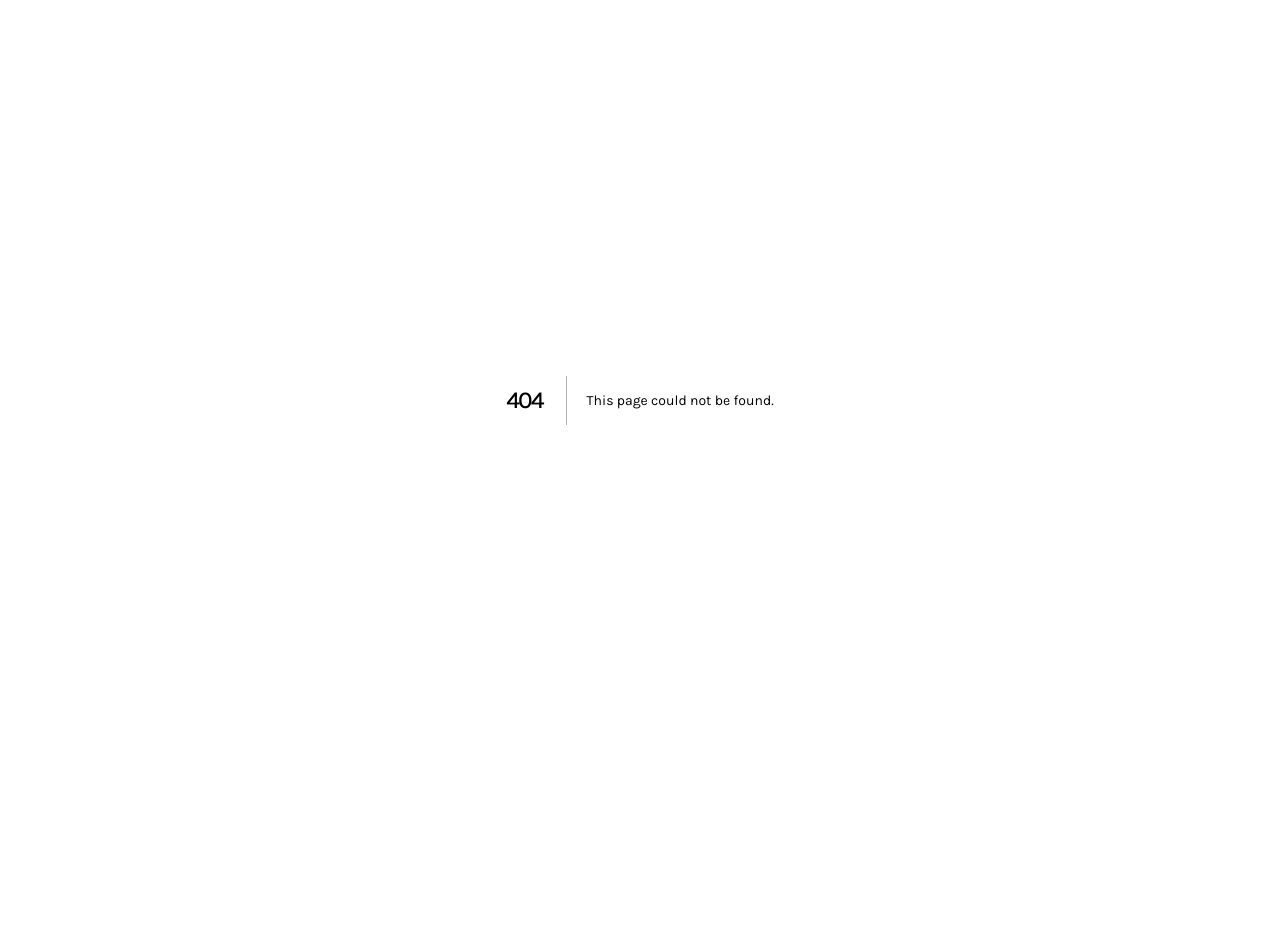
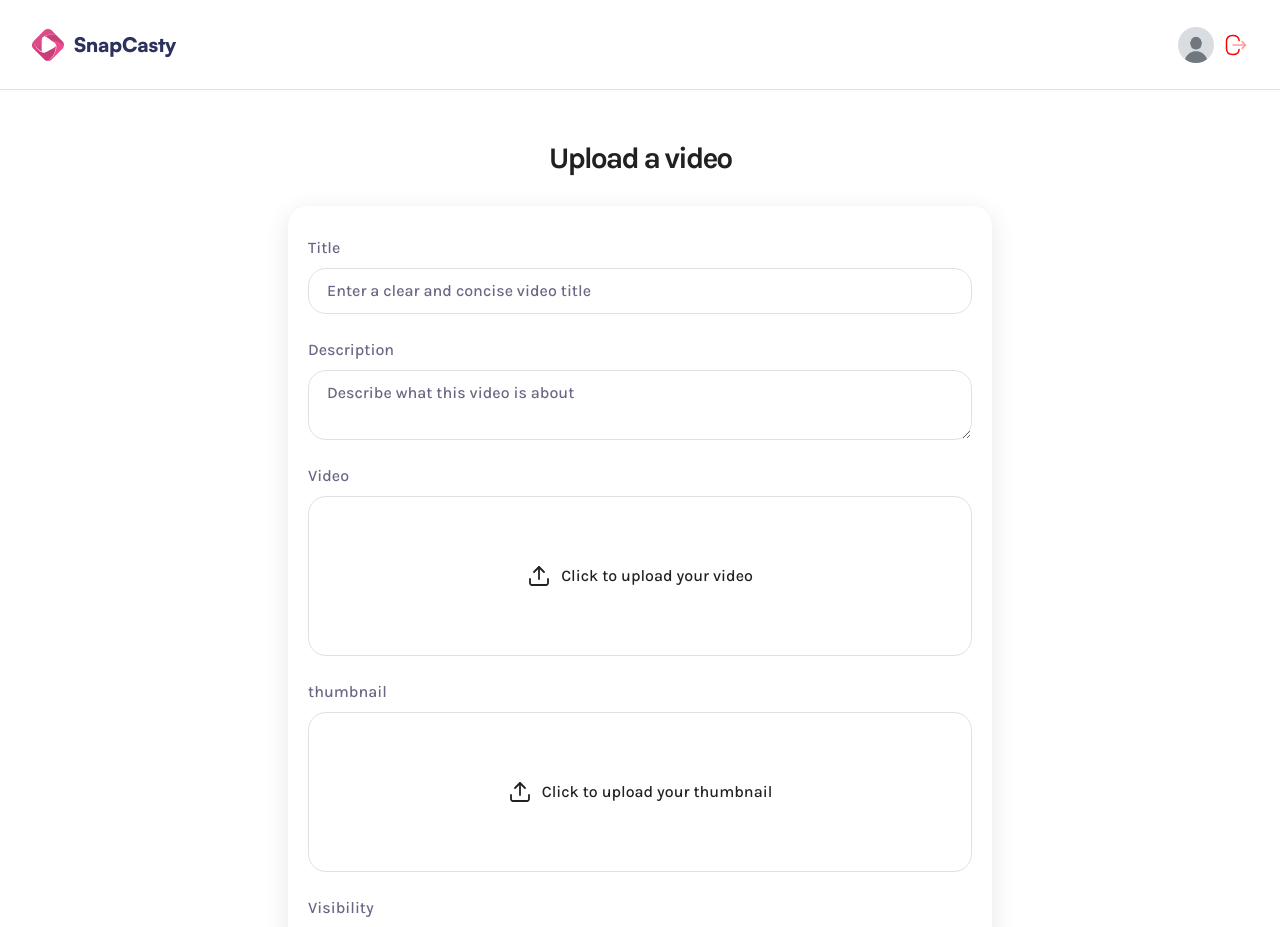
Before and after one commit to Grgnavin/Video-Recorder, a Next.js app: page /upload in a window 1280 px wide. Before the commit this address had no page. Shown: the top 927 px of the page. Before the commit the page ends 800 px from the top, so only its background shows below. Built offline with nearby package versions, Linux system fonts and the light colour scheme.

Commit message:
Add upload page with video and thumbnail input components

```diff
--- /dev/null
+++ b/app/(root)/upload/page.tsx
@@ -0,0 +1,114 @@
+"use client";
+import React, { ChangeEvent, FormEvent, useState } from 'react'
+import FormField from '../../../components/FormField'
+import FileInput from '../../../components/FileInput'
+import { useFileInput } from '../../../lib/hooks/useFileInput';
+import { MAX_THUMBNAIL_SIZE, MAX_VIDEO_SIZE } from '../../../constants';
+
+const Page = () => {
+  const[error, setError] = useState<string | null>(null);
+  const[isSubmitting, setIsSubmitting] = useState<boolean>(false);
+  const[formdata, setFormData] = useState({
+    title: "",
+    description: "",
+    visibility: "public",
+
+  });
+
+  const handleInputChange = (e: ChangeEvent<HTMLInputElement>) => {
+    const { name, value } = e.target;
+    setFormData((prev) => ({ ...prev, [name]: value }));
+  }
+
+  const video = useFileInput(MAX_VIDEO_SIZE);
+  const thumbnail = useFileInput(MAX_THUMBNAIL_SIZE);
+
+  const handleSubmit = (e: FormEvent<HTMLFormElement>) => {
+    e.preventDefault();
+
+    setIsSubmitting(true);
+    try {
+        if(!video.file || !thumbnail.file){
+            setError("Please upload the video and thumbnail");
+            return;
+        }
+        if(!formdata.title || !formdata.description){
+            setError("Please full in all the details");
+            return;
+        }
+        //uplaod the video to bunny
+        //uplaod the thumbnail to db
+        //atttach the thumbnail to video
+        //create a new db entry for thr video details(url, data)
+
+    } catch (error) {
+        console.log("Error submitting form...", error);
+    }finally {
+        setIsSubmitting(false);
+    }
+  }
+
+  return (
+    <div className='wrapper-md upload-page'>
+        <h1 className='text-center'>Upload a video</h1>
+        {
+            error && <div className='error-field'>{error}</div>
+        }
+        <form className="rounded-20 shadow-10 gap-6 w-full flex flex-col px-5 py-7.5" onSubmit={handleSubmit}>
+            <FormField
+                id="title"
+                label="Title"
+                value={formdata.title}
+                onChange={handleInputChange}
+                placeholder="Enter a clear and concise video title"
+            />
+            <FormField
+                id="description"
+                label="Description"
+                value={formdata.description}
+                as='textarea'
+                onChange={handleInputChange}
+                placeholder="Describe what this video is about"
+            />
+            <FileInput
+                id="video"
+                label="Video"
+                accept="video/*"
+                file={video.file}
+                previewUrl={video.previewUrl}
+                inputRef={video.inputRef}
+                onChange={video.handleFileChange}
+                onReset={video.resetFile}
+                type="video"
+            />
+            <FileInput
+                id="thumbnail"
+                label="thumbnail"
+                accept="image/*"
+                file={thumbnail.file}
+                previewUrl={thumbnail.previewUrl}
+                inputRef={thumbnail.inputRef}
+                onChange={thumbnail.handleFileChange}
+                onReset={thumbnail.resetFile}
+                type="image"
+            />
+            <FormField
+                id="visibility"
+                label="Visibility"
+                value={formdata.visibility}
+                as='select'
+                onChange={handleInputChange}
+                options={[
+                    { value: 'public', label: "Public" },
+                    { value: 'private', label: "Private" }
+                ]}
+            />
+            <button type='submit' disabled={isSubmitting} className='submit-button'>
+                {isSubmitting ? "Uploading..." : "Upload video"}
+            </button>
+        </form>
+    </div>
+  )
+}
+
+export default Page
--- /dev/null
+++ b/components/FileInput.tsx
@@ -0,0 +1,54 @@
+import Image from 'next/image'
+import React from 'react'
+
+const FileInput = ({
+    id,
+    label,
+    accept,
+    file,
+    previewUrl,
+    inputRef,
+    onChange,
+    onReset,
+    type
+ }: FileInputProps) => {
+  return (
+    <section className='file-input'>
+        <label htmlFor={id}>{label}</label>
+        <input
+            type="file"
+            id={id}
+            accept={accept}
+            ref={inputRef}
+            hidden
+            onChange={onChange}
+        />
+        {
+            !previewUrl ? (
+                <figure onClick={() => inputRef.current?.click()}>
+                    <Image
+                        src="/assets/icons/upload.svg"
+                        alt='upload'
+                        height={24}
+                        width={24}
+                    />
+                    <p>Click to upload your {id}</p>
+                </figure>
+            ) : (
+                <div>
+                    {type === "video"
+                        ? <video src={previewUrl} controls/>
+                        : <Image src={previewUrl} alt='image' fill />
+                    }
+                    <button type='button' onClick={onReset}>
+                        <Image src="/assets/icons/close.svg" alt='close' width={16} height={16}/>
+                    </button>
+                    <p>{file?.name}</p>
+                </div>
+            )
+        }
+    </section>
+  )
+}
+
+export default FileInput
--- /dev/null
+++ b/components/FormField.tsx
@@ -0,0 +1,49 @@
+import React from 'react'
+
+const FormField = ({
+    id,
+    label,
+    type= "text",
+    value,
+    onChange,
+    placeholder,
+    as="input",
+    options=[]
+}: FormFieldProps) => {
+    return (
+    <div className='form-field'>
+        <label htmlFor={id}>
+            {label}
+        </label>
+        { as === 'textarea' ?
+            (<textarea
+                    id={id}
+                    name={id}
+                    value={value}
+                    onChange={onChange}
+                    placeholder={placeholder}
+                />) : as === "select" ? ( <select
+                    id={id}
+                    name={id}
+                    value={value}
+                    onChange={onChange}
+                    >
+                        {options.map(({ label, value }) => (
+                            <option key={value} value={value}>
+                                {label}
+                            </option>
+                        ))}
+                    </select> ) :
+            (<input
+                    id={id}
+                    name={id}
+                    value={value}
+                    onChange={onChange}
+                    placeholder={placeholder}
+                    />
+                )}
+    </div>
+  )
+}
+
+export default FormField
--- /dev/null
+++ b/lib/hooks/useFileInput.ts
@@ -0,0 +1,54 @@
+import { ChangeEvent, useRef, useState } from "react"
+
+export const useFileInput = (maxSize: number) => {
+    const[file, setFile] = useState<File | null>(null);
+    const[previewUrl, setPreviewUrl] = useState<string>('');
+    const[duration, setDuration] = useState<number>(0);
+    const inputRef = useRef<HTMLInputElement>(null);
+
+    const handleFileChange = (e: ChangeEvent<HTMLInputElement>) => {
+        if (e.target.files?.[0]) {
+            const selectedFile = e.target.files[0];
+            if (selectedFile.size > maxSize) return;
+            if (previewUrl ) URL.revokeObjectURL(previewUrl);
+            setFile(selectedFile);
+
+            const objectUrl = URL.createObjectURL(selectedFile);
+            setPreviewUrl(objectUrl);
+
+            if (selectedFile.type.startsWith('video')) {
+                const video = document.createElement('video');
+                video.preload = "metadata";
+                video.onloadedmetadata = () => {
+                    if (isFinite(video.duration) && video.duration > 0) {
+                        setDuration(Math.round(video.duration));
+                    }else {
+                        setDuration(0);
+                    }
+                    URL.revokeObjectURL(video.src);
+                }
+                video.src = objectUrl;
+            }
+        }
+    }
+
+    const resetFile = () => {
+        if (previewUrl) URL.revokeObjectURL(previewUrl);
+        setFile(null);
+        setPreviewUrl('');
+        setDuration(0);
+
+        if(inputRef.current) inputRef.current.value = ""
+
+    }
+
+    return {
+        file,
+        previewUrl,
+        duration,
+        inputRef,
+        handleFileChange,
+        resetFile
+    }
+
+}
```
